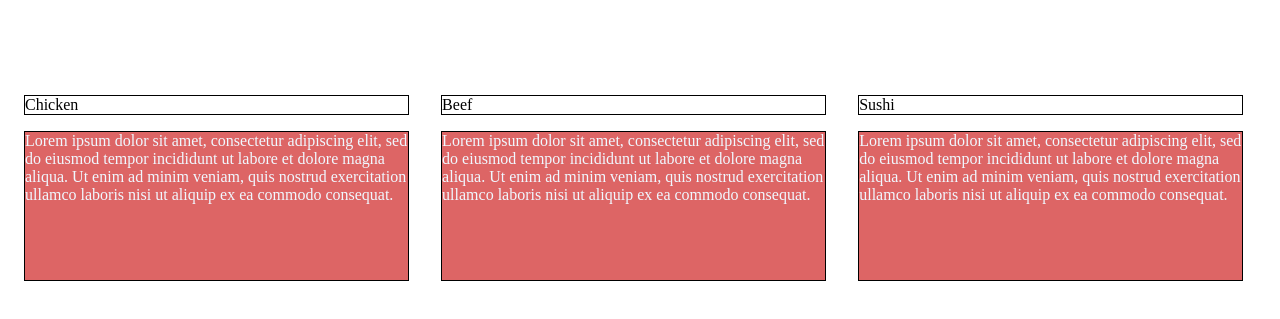
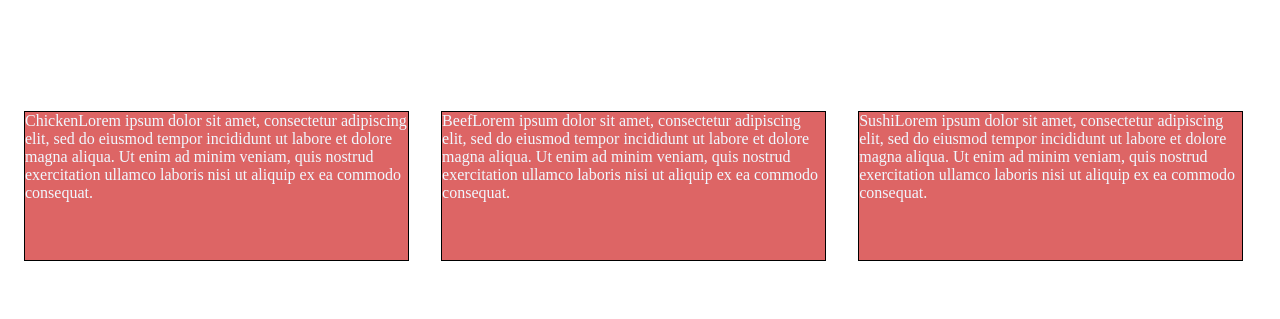
Before and after one commit to Ayosunkanmi001/Module2-Assignment, a plain HTML site: page index.html in a window 1280 px wide. Shown: the part 61-380 px from the top of the page. Drawn offline with Linux system fonts and the light colour scheme.

Commit message:
Update index.html

```diff
--- a/index.html
+++ b/index.html
@@ -11,16 +11,13 @@
     <h1>Our Menu</h1>
  <div class="row"></div>
     <div class="col-lg-4 col-md-6 col-sm-12">
-        <section id="section1">Chicken</section>
-        <p>Lorem ipsum dolor sit amet, consectetur adipiscing elit, sed do eiusmod tempor incididunt ut labore et dolore magna aliqua. Ut enim ad minim veniam, quis nostrud exercitation ullamco laboris nisi ut aliquip ex ea commodo consequat.</p>
+       <p><span>Chicken</span>Lorem ipsum dolor sit amet, consectetur adipiscing elit, sed do eiusmod tempor incididunt ut labore et dolore magna aliqua. Ut enim ad minim veniam, quis nostrud exercitation ullamco laboris nisi ut aliquip ex ea commodo consequat.</p>
     </div >
     <div class="col-lg-4 col-md-6 col-sm-12">
-        <section id="section2">Beef</section>
-        <p>Lorem ipsum dolor sit amet, consectetur adipiscing elit, sed do eiusmod tempor incididunt ut labore et dolore magna aliqua. Ut enim ad minim veniam, quis nostrud exercitation ullamco laboris nisi ut aliquip ex ea commodo consequat.</p>
+      <p><span>Beef</span>Lorem ipsum dolor sit amet, consectetur adipiscing elit, sed do eiusmod tempor incididunt ut labore et dolore magna aliqua. Ut enim ad minim veniam, quis nostrud exercitation ullamco laboris nisi ut aliquip ex ea commodo consequat.</p>
     </div>
-    <div class="col-lg-4 col-md-6 col-sm-12">
-        <section id="section3">Sushi</section>
-        <p>Lorem ipsum dolor sit amet, consectetur adipiscing elit, sed do eiusmod tempor incididunt ut labore et dolore magna aliqua. Ut enim ad minim veniam, quis nostrud exercitation ullamco laboris nisi ut aliquip ex ea commodo consequat.</p>
+    <div class="col-lg-4 col-md-12 col-sm-12">
+        <p><span>Sushi</span>Lorem ipsum dolor sit amet, consectetur adipiscing elit, sed do eiusmod tempor incididunt ut labore et dolore magna aliqua. Ut enim ad minim veniam, quis nostrud exercitation ullamco laboris nisi ut aliquip ex ea commodo consequat.</p>
     </div>
 </body>
 </html>
```
